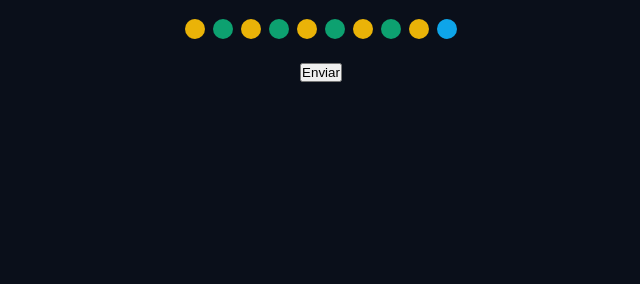
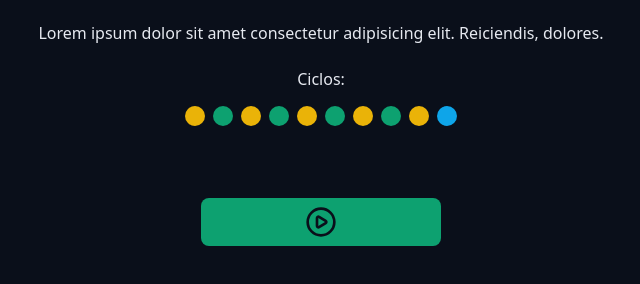
Before and after one commit to ramoneirao/pomodoro, a React (Vite) app: page / in a window 1280 px wide. Shown: the part 740-1024 px from the top of the page, without its empty margins (319-959 px from the left). Before the commit the page ends 854 px from the top, so only its background shows below. Built offline with nearby package versions, Linux system fonts and the light colour scheme.

Commit message:
feat: add DefaultButton component with icon support

```diff
--- a/src/App.tsx
+++ b/src/App.tsx
@@ -3,10 +3,13 @@
 import { Menu } from "./components/Menu"
 import { CountDown } from "./components/CountDown"
 import { Cycles } from "./components/Cycles"
+import { DefaultInput } from "./components/DefautInput"
+import { DefaultButton } from "./components/DefautButton"
+
+import { PlayCircleIcon } from "lucide-react"
 
 import "./style/theme.css"
 import "./style/global.css"
-import { DefaultInput } from "./components/DefoutInput"
 
 export function App() {
     return (
@@ -38,7 +41,7 @@
                     </div>
 
                     <div className="formRow">
-                        <button type="submit">Enviar</button>
+                        <DefaultButton icon={<PlayCircleIcon />} type="submit" />
                     </div>
 
                 </form>
--- /dev/null
+++ b/src/components/DefautButton/index.tsx
@@ -0,0 +1,16 @@
+import styles from "./styles.module.css"
+
+type DefaultButtonProps = {
+    icon: React.ReactNode
+    color?: "green" | "red"
+} & React.ComponentProps<"button">;
+
+export function DefaultButton({icon, color="green", ...props}: DefaultButtonProps) {
+    return (
+        <>
+            <button className={`${styles.button} ${styles[color]}`} {...props} >
+                {icon}
+            </button>
+        </>
+    )
+}
--- /dev/null
+++ b/src/components/DefautButton/styles.module.css
@@ -0,0 +1,33 @@
+.button {
+    border: none;
+    background: var(--primary);
+    color: var(--text-over-primary);
+    display: flex;
+    align-items: center;
+    justify-content: center;
+    min-width: 24rem;
+    padding: 0.8rem;
+    border-radius: 0.8rem;
+    margin: 4.8rem 0;
+    cursor: pointer;
+    transition: all 0.2s ease-in-out;
+}
+
+.button svg {
+    width: 3.2rem;
+    height: 3.2rem;
+}
+
+.button:hover {
+    filter: brightness(80%);
+}
+
+.green {
+    background: var(--primary);
+    color: var(--text-over-primary);
+}
+
+.red {
+    background: var(--error);
+
+}
```
